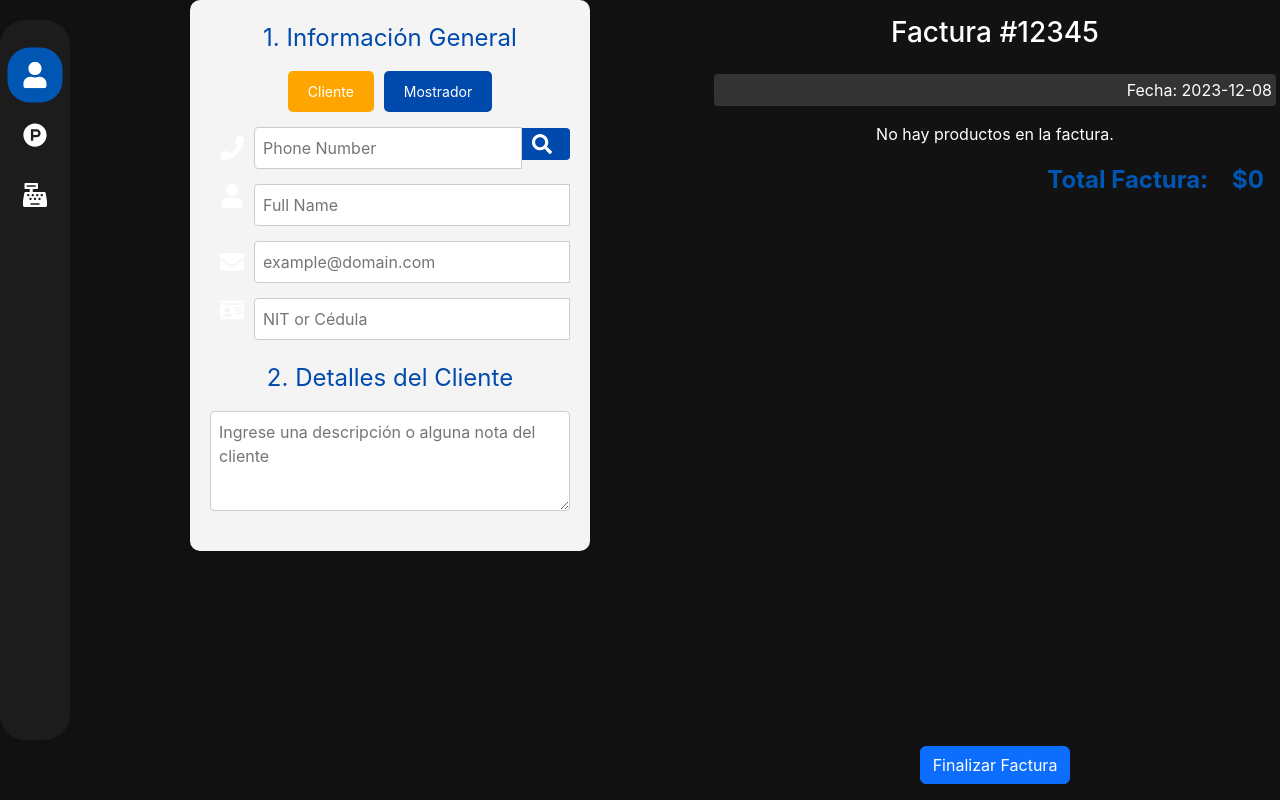
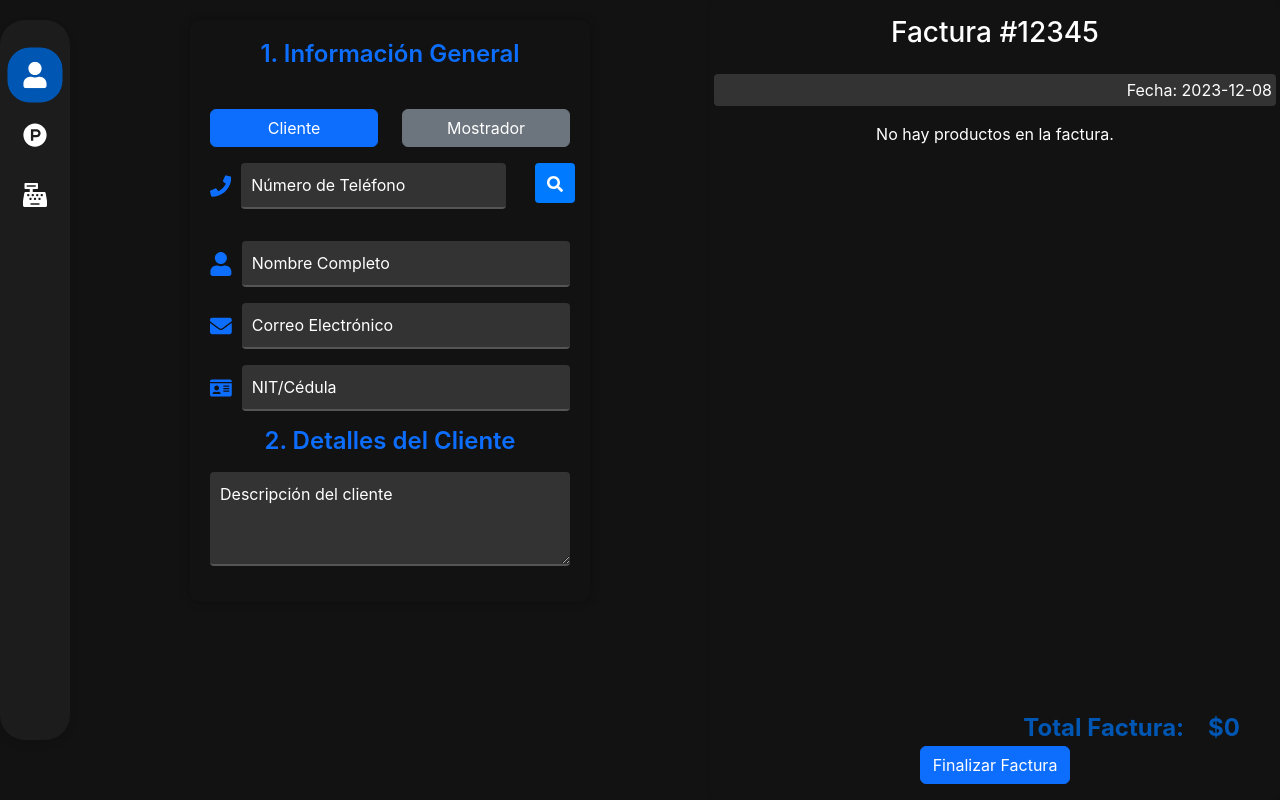
Before and after one commit to elCristo6/UDStoreFront, a React (Create React App) app: page / in a window 1280 px wide. Built offline with nearby package versions, Linux system fonts and the light colour scheme.

Commit message:
Segunda version en modo oscuro

```diff
--- a/src/components/newBill/ClientForm.css
+++ b/src/components/newBill/ClientForm.css
@@ -1,102 +1,133 @@
 /* ClientForm.css */
 
 .clientForm-container {
-  background-color: #f4f4f4;
+  background-color: #121212; /* Fondo oscuro para el contenedor */
+  color: #ffffff; /* Texto blanco para contraste */
   padding: 20px;
   border-radius: 10px;
-  box-shadow: 0 0 10px rgba(0, 0, 0, 0.2);
+  box-shadow: 0 0 10px rgba(0, 0, 0, 0.3); /* Sombra sutil para dar profundidad */
   text-align: center;
   width: 100%; /* Ajusta el ancho al 100% */
-  max-width: 400px;
-  margin: 0 auto;
-}
-
-.clientForm-section {
-  margin-bottom: 20px;
+  max-width: 400px; /* Máximo ancho del contenedor */
+  margin: 20px auto; /* Centrado con margen arriba y abajo */
 }
 
 .clientForm-section-title {
   font-size: 24px;
-  color: #004aad;
-  margin-bottom: 15px;
+  font-weight: 600; /* Más visible y con jerarquía */
+  color: #0d6efd; /* Azul que cumple con las normas de accesibilidad */
+  margin-bottom: 1rem; /* Espacio consistente */
 }
 
-.clientForm-form-row {
-  display: flex;
-  justify-content: center;  /* Añade este estilo para centrar los botones */
-  margin-bottom: 15px;
+.clientForm-input,
+.clientForm-select,
+.clientForm-textarea {
+  background-color: #333; /* Fondo oscuro para los campos de entrada */
+  color: #fff; /* Texto gris claro para contraste */
+  border: none; /* Sin bordes externos */
+  border-bottom: 2px solid #555; /* Borde inferior más oscuro para resaltar */
+  padding: 10px;
+  border-radius: 4px; /* Bordes redondeados ligeramente */
+  width: 100%; /* Asegura que ocupe todo el ancho disponible */
 }
 
-.clientForm-label {
-  font-weight: bold;
-  color: #666;
-  margin-right: 10px;
+.clientForm-input:focus,
+.clientForm-select:focus,
+.clientForm-textarea:focus {
+  outline: none; /* Remueve el contorno predeterminado al enfocar */
+  border-bottom: 2px solid #007bff; /* Borde inferior azul al enfocar */
+  color: #3b3a3a; /* Texto blanco al enfocar para mayor contraste */
+}
+.clientForm-input:focus,
+.clientForm-select:focus,
+.clientForm-textarea:focus {
+  color: #ffffff; /* Texto blanco al enfocar para mayor contraste */
+  background-color: #1c1e21; /* Un fondo ligeramente más claro al enfocar */
+  transition: background-color 0.3s; /* Transición suave del fondo */
+  /* ... */
 }
 
+.clientForm-search-button {
+  /* ... */
+  transition: background-color 0.3s, transform 0.3s; /* Animación al interactuar */
+}
+
+.clientForm-search-button:hover {
+  transform: scale(1.05); /* Efecto de crecimiento al pasar el cursor */
+  /* ... */
+}
+.clientForm-input,
+.clientForm-select,
+.clientForm-textarea {
+  background-color: #333;
+  color: #adb5bd; /* Gris claro para texto placeholder */
+  /* ... */
+}
 .clientForm-input-group {
   display: flex;
   align-items: center;
-  flex-grow: 1;
+  margin-bottom: 1rem; /* Espacio entre elementos del formulario */
 }
 
 .clientForm-input-icon {
-  margin-right: 10px;
-  font-size: 24px;
-}
-
-.clientForm-input,
-.clientForm-select {
-  flex-grow: 1;
-  padding: 8px;
-  border-radius: 4px 0 0 4px;
-  border: 1px solid #ccc;
-}
-
-.clientForm-textarea {
-  width: 100%;
-  height: 100px;
-  resize: vertical;
-  padding: 8px;
-  border-radius: 4px;
-  border: 1px solid #ccc;
+  color: #0d6efd; /* Iconos con el color del tema */
+  margin-right: 10px; /* Espacio entre el ícono y el input */
+  font-size: 1.5rem; /* Ajusta esto al tamaño que prefieras */
 }
 
 .clientForm-search-button {
-  background-color: #004aad;
+  background-color: #007bff; /* Botón de búsqueda con fondo azul */
   color: #fff;
   border: none;
-  padding: 6px 10px;
-  margin-bottom: 9px;
+  padding: 8px 12px;
+  margin-left: 5px; /* Espacio entre el input y el botón */
   cursor: pointer;
-  border-radius: 0 4px 4px 0;
-  display: flex;
-  align-items: center;
-}
-
-.clientForm-search-icon {
-  font-size: 20px;
-  margin-right: 8px;
+  border-radius: 4px; /* Bordes redondeados para el botón */
 }
 
 .clientForm-search-button:hover {
-  background-color: #003d8a;
+  background-color: #0056b3; /* Oscurecer el botón al pasar el ratón */
 }
 
 .clientForm-error {
-  color: red;
-  margin-top: 5px;
+  color: #e83e8c; /* Color distintivo para mensajes de error */
+  margin-top: 10px; /* Espacio antes del mensaje de error */
 }
+
 .clientForm-product-button {
-  background-color: #004aad;
+  background-color: #007bff; /* Fondo para botones de productos */
   color: #fff;
   border: none;
+  margin: 0 5px;
   padding: 10px 20px;
-  margin: 0 5px;
   cursor: pointer;
-  border-radius: 5px;
-  font-size: 14px;
+  border-radius: 20px; /* Bordes más redondeados para los botones */
 }
 
 .clientForm-product-button.selected {
-  background-color: orange;
+  background-color: #28a745; /* Color para el botón seleccionado */
+  font-weight: bold; /* Texto en negrita para el seleccionado */
 }
+
+.clientForm-input::placeholder,
+.clientForm-select::placeholder,
+.clientForm-textarea::placeholder {
+  color: #ffffff; /* Cambia el color del placeholder a blanco */
+  opacity: 1; /* Opcional: ajusta la opacidad del placeholder si es necesario */
+}
+
+/* Si deseas asegurarte de que los navegadores que usan prefijos también se vean afectados */
+::-webkit-input-placeholder { /* Chrome/Opera/Safari */
+  color: #ffffff;
+}
+::-moz-placeholder { /* Firefox 19+ */
+  color: #ffffff;
+  opacity: 1;
+}
+:-ms-input-placeholder { /* IE 10+ */
+  color: #ffffff;
+}
+:-moz-placeholder { /* Firefox 18- */
+  color: #ffffff;
+  opacity: 1;
+}
--- a/src/components/newBill/ClientForm.js
+++ b/src/components/newBill/ClientForm.js
@@ -1,6 +1,8 @@
 import React from 'react';
 import { FaEnvelope, FaIdCard, FaPhone, FaSearch, FaUser } from 'react-icons/fa';
 import { consultarPorTelefono } from '../../service/authService';
+import { Button, Row, Col, Form, FormGroup, Input, Container } from 'reactstrap';
+
 import './ClientForm.css';
 
 class ClientForm extends React.Component {
@@ -129,116 +131,134 @@ class ClientForm extends React.Component {
       });
     }
   };
-
   render() {
     return (
-      <div className="clientForm-container">
-        <div className="clientForm-section">
-          <div className="clientForm-section-title">1. Información General</div>
+      <Container className="clientForm-container">
+        <Form>
+          <Row className="mb-4">
+            <Col>
+              <h5 className="clientForm-section-title">1. Información General</h5>
+            </Col>
+          </Row>
 
-          <div className="clientForm-form-row">
+          <Row form>
             {this.state.products.map((product) => (
-              <button
-                key={product.id}
-                className={`clientForm-product-button ${this.state.selectedProduct === product.id ? 'selected' : ''}`}
+              <Col md={6} key={product.id}>
+                <Button
+                  color={this.state.selectedProduct === product.id ? "primary" : "secondary"}
                   onClick={() => this.handleProductSelect(product.id)}
+                  className="mb-3"
+                  block
                 >
                   {product.name}
-              </button>
+                </Button>
+              </Col>
             ))}
-          </div>
+          </Row>
 
-          <div className="clientForm-form-row">
-            <label className="clientForm-label" htmlFor="phone-input"></label>
+          <FormGroup>
+            <Row>
+              <Col xs="10">
                 <div className="clientForm-input-group">
                   <FaPhone className="clientForm-input-icon" />
-              <input
+                  <Input
+                    type="tel"
+                    name="phoneNumber"
+                    id="phone-input"
                     className="clientForm-input"
-                type="tel"
-                id="phone-input"
-                name="phoneNumber"
                     value={this.state.phoneNumber}
                     onChange={this.handleInputChange}
-                onKeyUp={this.handlePhoneKeyUp} // Agregar el manejador de eventos
-                placeholder="Phone Number"
-                pattern="[0-9]*"
+                    onKeyUp={this.handlePhoneKeyUp}
+                    placeholder="Número de Teléfono"
                   />
-              <button className="clientForm-search-button" onClick={this.handleSearchClick}>
-                <FaSearch className="clientForm-search-icon" />
-              </button>
                 </div>
-          </div>
+              </Col>
+              <Col xs="2">
+                <Button className="clientForm-search-button" onClick={this.handleSearchClick}>
+                  <FaSearch />
+                </Button>
+              </Col>
+            </Row>
+          </FormGroup>
 
           {this.state.error && (
-            <div className="clientForm-error">
-              <p>{this.state.error}</p>
-            </div>
+            <Row>
+              <Col>
+                <div className="clientForm-error">{this.state.error}</div>
+              </Col>
+            </Row>
           )}
 
-          <div className="clientForm-form-row">
-            <label className="clientForm-label" htmlFor="name-input"></label>
+          <FormGroup>
+            <div className="clientForm-input-group">
               <FaUser className="clientForm-input-icon" />
-            <input
+              <Input
+                type="text"
+                name="name"
+                id="name-input"
                 className="clientForm-input"
-              type="text"
-              id="name-input"
-              name="name"
                 value={this.state.name}
                 onChange={this.handleInputChange}
-              placeholder="Full Name"
+                placeholder="Nombre Completo"
               />
             </div>
-          <div className="clientForm-form-row">
-            <label className="clientForm-label" htmlFor="email-input"></label>
+          </FormGroup>
+
+          <FormGroup>
             <div className="clientForm-input-group">
               <FaEnvelope className="clientForm-input-icon" />
-              <input
+              <Input
+                type="email"
+                name="email"
+                id="email-input"
                 className="clientForm-input"
-                type="email"
-                id="email-input"
-                name="email"
                 value={this.state.email}
                 onChange={this.handleInputChange}
-                placeholder="example@domain.com"
+                placeholder="Correo Electrónico"
               />
             </div>
-          </div>
+          </FormGroup>
 
-          <div className="clientForm-form-row">
-            <label className="clientForm-label" htmlFor="nit-cedula-input"></label>
+          <FormGroup>
+            <div className="clientForm-input-group">
               <FaIdCard className="clientForm-input-icon" />
-            <input
+              <Input
+                type="text"
+                name="nitCedula"
+                id="nit-cedula-input"
                 className="clientForm-input"
-              type="text"
-              id="nit-cedula-input"
-              name="nitCedula"
                 value={this.state.nitCedula}
                 onChange={this.handleInputChange}
-              placeholder="NIT or Cédula"
-              pattern="[0-9]*"
+                placeholder="NIT/Cédula"
               />
             </div>
-        </div>
-        <div className="clientForm-section">
-          <div className="clientForm-section-title">2. Detalles del Cliente</div>
-          <div className="clientForm-form-row">
-            <textarea
-              className="clientForm-textarea"
+          </FormGroup>
+          <FormGroup>
+          <Row>
+            <Col>
+              <h5 className="clientForm-section-title">2. Detalles del Cliente</h5>
+              <Input
+                type="textarea"
+                name="clientDescription"
                 id="client-description"
-              name="clientDescription"
+                className="clientForm-input"
                 value={this.state.clientDescription}
                 onChange={this.handleInputChange}
-              placeholder="Ingrese una descripción o alguna nota del cliente"
+                placeholder="Descripción del cliente"
+                rows="3"
               />
-          </div>
-        </div>
-
+            </Col>
+          </Row>
+          </FormGroup>
           {this.state.isLoading && (
-          <div className="clientForm-loading">
-            <p>Cargando...</p>
-          </div>
+            <Row>
+              <Col className="text-center">
+                <div className="clientForm-loading">Cargando...</div>
+              </Col>
+            </Row>
           )}
-      </div>
+        </Form>
+      </Container>
     );
   }
 }
--- a/src/components/newBill/InvoicePreview.js
+++ b/src/components/newBill/InvoicePreview.js
@@ -225,11 +225,12 @@ function InvoicePreview(props) {
           <div className="empty-state">No hay productos en la factura.</div>
         )}
       </ListGroup>
+
+      <Row className="finish-invoice-button">
       <Row className="justify-content-end total-section">
         <Col xs="auto" className="total-label">Total Factura:</Col>
         <Col xs="auto" className="total-amount">${totalOrder}</Col>
       </Row>
-      <Row className="finish-invoice-button">
         <Col className="text-center">
           <Button color="primary" onClick={handleFinishInvoice}>Finalizar Factura</Button>
         </Col>
```
Also changed, not shown: src/components/newBill/SendOrderForm.css (+39 -61 lines), src/components/newBill/SendOrderForm.js (+34 -29 lines), 1 other file (tests, documents, lock files or other folders). Lines whose indentation alone changed are shown as unchanged.
